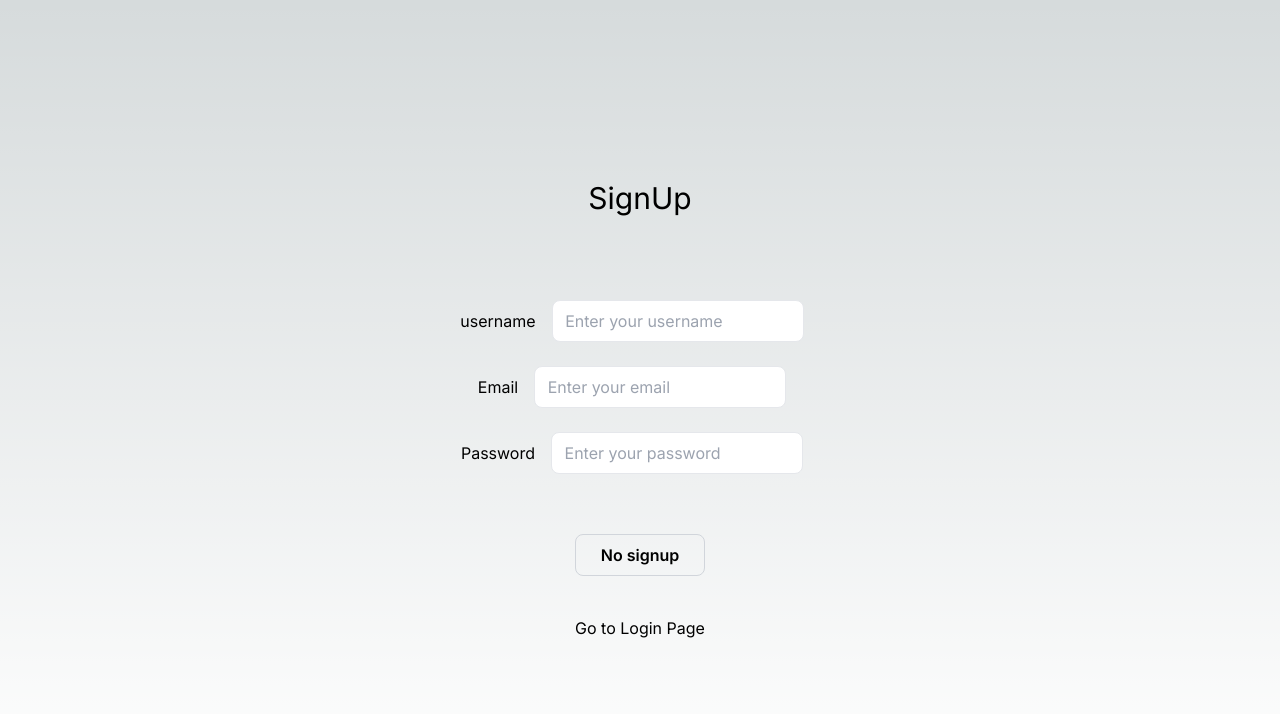
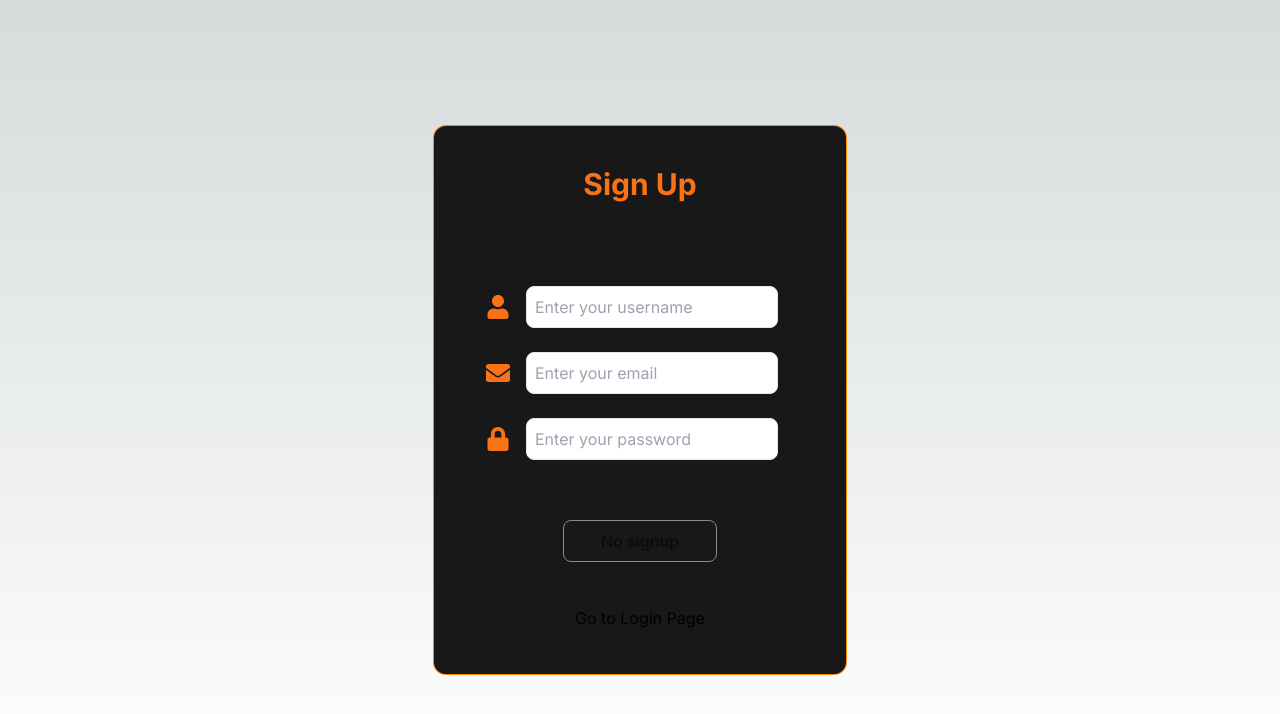
Before and after one commit to Soumyadipmaity1/User-Auth-app, a Next.js app: page /signup in a window 1280 px wide. Shown: the top 714 px of the page. Built offline with nearby package versions, Linux system fonts and the light colour scheme.

Commit message:
chore: Update signup page with username, email, and password input styling

```diff
--- a/src/app/signup/page.tsx
+++ b/src/app/signup/page.tsx
@@ -4,6 +4,8 @@ import { useRouter } from "next/navigation";
 import React, { useEffect } from "react";
 import axios from "axios";
 import toast from "react-hot-toast";
+import { FaUser, FaEnvelope, FaLock } from "react-icons/fa";
+
 // import { Response } from 'next/server';
 function page() {
   const router = useRouter();
@@ -14,77 +16,77 @@ function page() {
   });
   const [buttonDisabled, setButtonDisabled] = React.useState(false);
   useEffect(() => {
-    if (user.email.length>0 && user.password.length>0 && user.username.length>0) {
+    if (user.email.length > 0 && user.password.length > 0 && user.username.length > 0) {
       setButtonDisabled(false);
     } else {
       setButtonDisabled(true);
     }
-  },[user]);
+  }, [user]);
   const [loading, setLoading] = React.useState(false);
   const onSignUp = async () => {
-    try{
+    try {
       setLoading(true);
-const response =await axios.post("/api/users/signup", user)
-console.log("sign up success",response.data);
+      const response = await axios.post("/api/users/signup", user)
+      console.log("sign up success", response.data);
       router.push("/login");
     }
-    catch(error: any){
+    catch (error: any) {
       console.log(error)
-console.log("signup failed",error.message);
+      console.log("signup failed", error.message);
       toast.error(error.message);
     }
-    finally
- {
+    finally {
       setLoading(false);
 
     }
   };
   return (
-    <div className="flex flex-col items-center justify-center min-h-screen py-5 ">
-      <h1 className=" p-5 text-3xl pb-20">{loading ? "Processing" : "SignUp"}</h1>
-      <div className="p-1 ">
-        <label htmlFor="username">username</label>
+      <section className="flex flex-col items-center justify-center min-h-screen ">
+      <div className="flex flex-col items-center justify-center bg-[#181818] px-12 py-5 pb-10 form-shadow rounded-xl">
+        <h1 className="p-5 font-bold text-orange-500 text-3xl pb-20">{loading ? "Processing" : "Sign Up"}</h1>
+        <div className="p-1 flex items-center justify-center">
+          <FaUser className="text-orange-500 mb-4 text-2xl" />
           <input
-          type="username"
-          id="username"
+            type="text"
             value={user.username}
-          onChange={(e) => setUser({ ...user, username: e.target.value })}
-          placeholder=" Enter your username"
-          className="p-2 mx-4 border  rounded-lg text-black mb-4 focus:outline-none focus:border-gray-600"
+            onChange={(e: React.ChangeEvent<HTMLInputElement>) => setUser({ ...user, username: e.target.value })}
+            placeholder="Enter your username"
+            className="p-2 mx-4 border rounded-lg text-black mb-4 focus:outline-none focus:border-gray-600"
           />
         </div>
-      <div className="p-1 ">
-        <label htmlFor="email">Email</label>
+        <div className="p-1 flex items-center justify-center">
+          <FaEnvelope className="text-orange-500 mb-4 text-2xl" />
           <input
             type="email"
-          id="email"
             value={user.email}
             onChange={(e) => setUser({ ...user, email: e.target.value })}
-          placeholder=" Enter your email"
-          className="p-2 mx-4 border  rounded-lg text-black mb-4 focus:outline-none focus:border-gray-600"
+            placeholder="Enter your email"
+            className="p-2 mx-4 border rounded-lg text-black mb-4 focus:outline-none focus:border-gray-600"
           />
         </div>
-      <div className="p-1 ">
-        <label htmlFor="password">Password</label>
+        <div className="p-1 flex items-center justify-center">
+          <FaLock className="text-orange-500 mb-4 text-2xl" />
           <input
             type="password"
-          id="password"
             value={user.password}
             onChange={(e) => setUser({ ...user, password: e.target.value })}
-          placeholder=" Enter your password"
-          className="p-2 mx-4 border  rounded-lg text-black mb-4 focus:outline-none focus:border-gray-600"
+            placeholder="Enter your password"
+            className="p-2 mx-4 border rounded-lg text-black mb-4 focus:outline-none focus:border-gray-600"
           />
         </div>
         <div className="flex flex-col justify-center">
           <button
-          className="p-2 border px-4 hover:bg-gray-300 hover:text-black font-semibold mt-10 border-gray-300 rounded-lg mb-4 focus:outline-none focus:border-gray-600"
+            className={`p-2 border px-4 hover:bg-white hover:text-black font-semibold mt-10 border-white rounded-lg mb-4 focus:outline-none focus:border-gray-600 ${buttonDisabled ? 'opacity-50 cursor-not-allowed' : ''}`}
             onClick={onSignUp}
+            disabled={buttonDisabled}
           >
-{buttonDisabled ? "No signup" : "signup"}        </button> <br />
-        <Link href="/login">Go to Login Page</Link>
-
+            {buttonDisabled ? "No signup" : "Sign up"}
+          </button>
+          <br />
+          <Link className="hover:underline p-1 rounded-md px-3" href="/login">Go to Login Page</Link>
         </div>
       </div>
+      </section>
     );
 }
 
```
Lines whose indentation alone changed are shown as unchanged.
